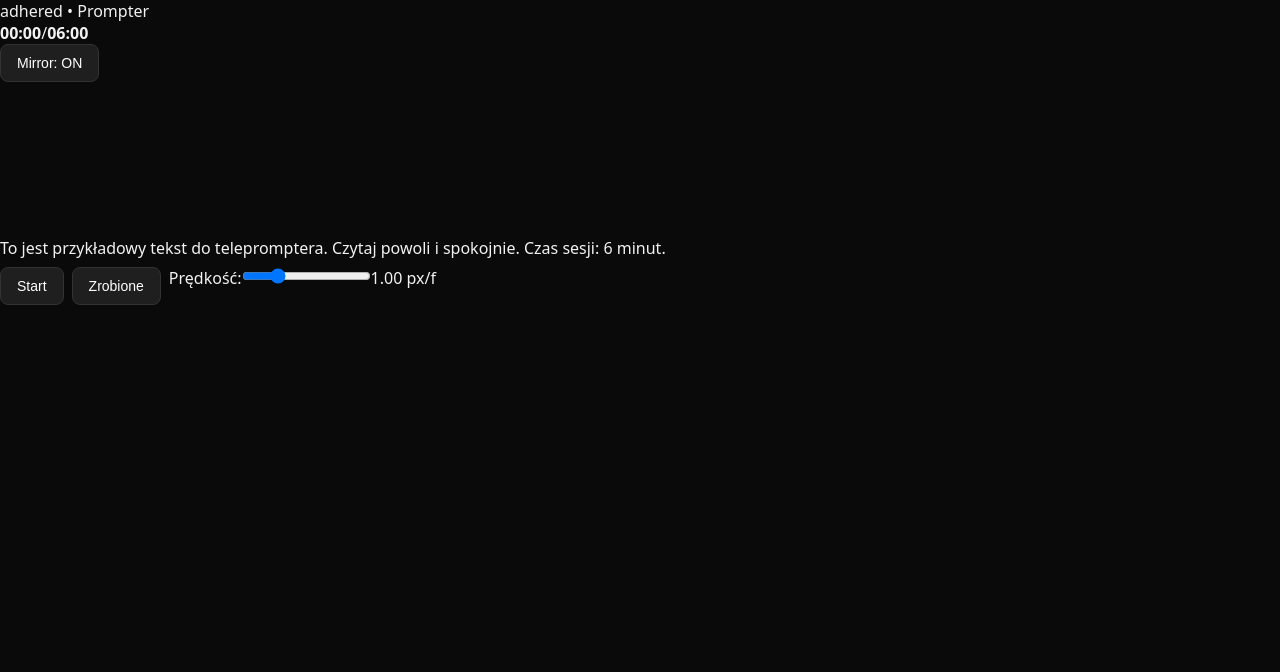
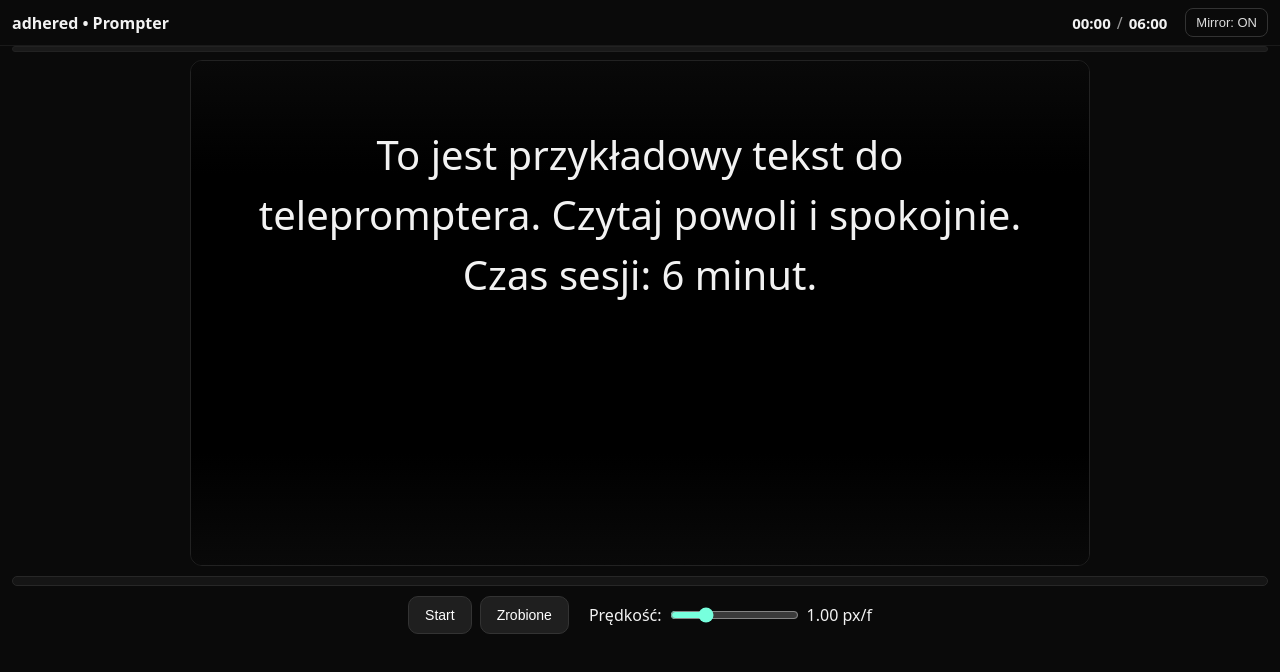
Before and after one commit to MacSzot/adhered.shop, a Next.js app: page /day in a window 1280 px wide. Shown: the top 672 px of the page. Built offline with nearby package versions, Linux system fonts and the light colour scheme.

Commit message:
Refactor globals.css with section comments
Added comments for structure and styling sections.

```diff
--- a/app/globals.css
+++ b/app/globals.css
@@ -1,26 +1,253 @@
-* { box-sizing: border-box; margin: 0; padding: 0; }
+/* ===============================
+   RESET I OGÓLNY STYL STRONY
+   =============================== */
+
+* {
+  box-sizing: border-box;
+  margin: 0;
+  padding: 0;
+}
+
 body {
-  background: #0a0a0a; color: #f2f2f2;
+  background: #0a0a0a;
+  color: #f2f2f2;
   font-family: system-ui, -apple-system, "Segoe UI", Roboto, sans-serif;
   min-height: 100vh;
+  overflow-x: hidden;
 }
-.prompter-container { display: flex; flex-direction: column; padding: 16px; gap: 16px; }
-.header { display: flex; justify-content: space-between; align-items: center; }
-.title { font-size: 18px; font-weight: 600; }
-.timer { font-weight: 700; font-size: 16px; }
-.grid { display: grid; grid-template-columns: 1fr; gap: 12px; }
-@media (min-width: 800px) { .grid { grid-template-columns: 1fr 1fr; } }
-.video-box { background: #000; border-radius: 12px; overflow: hidden; border: 1px solid #222; }
-.video { width: 100%; height: auto; }
-.text-box {
-  background: #111; border: 1px solid #222; border-radius: 12px;
-  padding: 16px; height: 60vh; overflow-y: auto;
-  line-height: 1.6; font-size: 1rem; white-space: pre-wrap;
+
+/* ===============================
+   GŁÓWNA STRUKTURA
+   =============================== */
+
+.prompter-full {
+  display: flex;
+  flex-direction: column;
+  min-height: 100vh;
+  background: #0a0a0a;
+  color: #f2f2f2;
 }
-.controls { display: flex; gap: 8px; margin-top: 8px; }
-button {
-  background: #1f1f1f; color: #fff; border: 1px solid #333;
-  border-radius: 8px; padding: 10px 16px; cursor: pointer; font-size: 14px;
+
+/* ===============================
+   GÓRNY PASEK (LOGO, TIMER, MIRROR)
+   =============================== */
+
+.topbar {
+  display: flex;
+  justify-content: space-between;
+  align-items: center;
+  padding: 8px 12px;
+  border-bottom: 1px solid #1a1a1a;
+}
+
+.topbar .left {
+  font-weight: 600;
+  font-size: 16px;
+}
+
+.topbar .right {
+  display: flex;
+  align-items: center;
+  gap: 10px;
+}
+
+.timer {
+  font-weight: 700;
+  font-size: 15px;
+}
+
+.timewrap {
+  display: flex;
+  gap: 6px;
+  align-items: center;
+  margin-right: 8px;
+}
+
+.slash {
+  opacity: 0.6;
+}
+
+.ghost {
+  background: transparent;
+  border: 1px solid #333;
+  color: #ddd;
+  border-radius: 8px;
+  padding: 6px 10px;
+  cursor: pointer;
+  font-size: 13px;
+}
+
+.ghost:hover {
+  background: #1b1b1b;
+}
+
+/* ===============================
+   PASEK POSTĘPU (CZYTNIK CZASU)
+   =============================== */
+
+.timebar {
+  height: 6px;
+  background: #1a1a1a;
+  border: 1px solid #222;
+  border-radius: 999px;
+  margin: 0 12px 8px;
+  overflow: hidden;
+}
+
+.timebar-fill {
+  height: 100%;
+  background: linear-gradient(90deg, #79f, #9ff);
+  border-radius: 999px;
+  transition: width 0.3s ease;
+}
+
+/* ===============================
+   SCENA: KAMERA + OVERLAY
+   =============================== */
+
+.stage {
+  position: relative;
+  width: 100%;
+  max-width: 900px;
+  margin: 0 auto;
+  aspect-ratio: 16/9;
+  background: #000;
+  border: 1px solid #222;
+  border-radius: 12px;
+  overflow: hidden;
+}
+
+.cam {
+  width: 100%;
+  height: 100%;
+  object-fit: cover;
+}
+
+.mirrored .cam {
+  transform: scaleX(-1);
+}
+
+/* ===============================
+   OVERLAY TEKSTOWY (PROMPTER)
+   =============================== */
+
+.overlay {
+  position: absolute;
+  inset: 0;
+  pointer-events: none;
+}
+
+.scroll {
+  position: absolute;
+  inset: 0;
+  overflow: hidden;
+  padding: 8vh 5vw 8vh 5vw;
+  display: flex;
+  align-items: flex-start;
+  justify-content: center;
+}
+
+.script {
+  width: 100%;
+  max-width: 800px;
+  margin: 0 auto;
+  font-size: clamp(22px, 4.5vw, 40px);
+  line-height: 1.5;
+  text-align: center;
+}
+
+.script p {
+  margin: 0 0 1.1em;
+}
+
+.mask {
+  position: absolute;
+  left: 0;
+  right: 0;
+  height: 14vh;
+  pointer-events: none;
+}
+
+.mask.top {
+  top: 0;
+  background: linear-gradient(to bottom, rgba(10, 10, 10, 0.9), rgba(10, 10, 10, 0));
+}
+
+.mask.bottom {
+  bottom: 0;
+  background: linear-gradient(to top, rgba(10, 10, 10, 0.9), rgba(10, 10, 10, 0));
+}
+
+/* ===============================
+   WSKAŹNIK GŁOŚNOŚCI (VU-METER)
+   =============================== */
+
+.meter {
+  height: 10px;
+  background: #151515;
+  border: 1px solid #272727;
+  border-radius: 999px;
+  margin: 10px 12px 0;
+  overflow: hidden;
+}
+
+.meter-fill {
+  height: 100%;
+  background: linear-gradient(90deg, #4df, #7f7, #ff5);
+  border-radius: 999px;
+  width: 0%;
+  transition: width 0.1s linear;
+}
+
+/* ===============================
+   PANEL STEROWANIA (STOP/START)
+   =============================== */
+
+.controls {
+  display: flex;
+  gap: 8px;
+  align-items: center;
+  justify-content: center;
+  padding: 10px 12px 20px;
+}
+
+.controls button {
+  background: #1f1f1f;
+  color: #fff;
+  border: 1px solid #333;
+  border-radius: 10px;
+  padding: 10px 16px;
+  cursor: pointer;
+  font-size: 14px;
   transition: background 0.2s ease;
 }
-button:hover { background: #333; }
+
+.controls button:hover {
+  background: #333;
+}
+
+.speed {
+  display: flex;
+  gap: 8px;
+  align-items: center;
+  margin-left: 12px;
+}
+
+.speed input {
+  accent-color: #7fd;
+  cursor: pointer;
+}
+
+/* ===============================
+   RESPONSYWNOŚĆ
+   =============================== */
+
+@media (max-width: 600px) {
+  .script {
+    font-size: clamp(18px, 5vw, 32px);
+  }
+  .controls {
+    flex-direction: column;
+    gap: 10px;
+  }
+}
```
